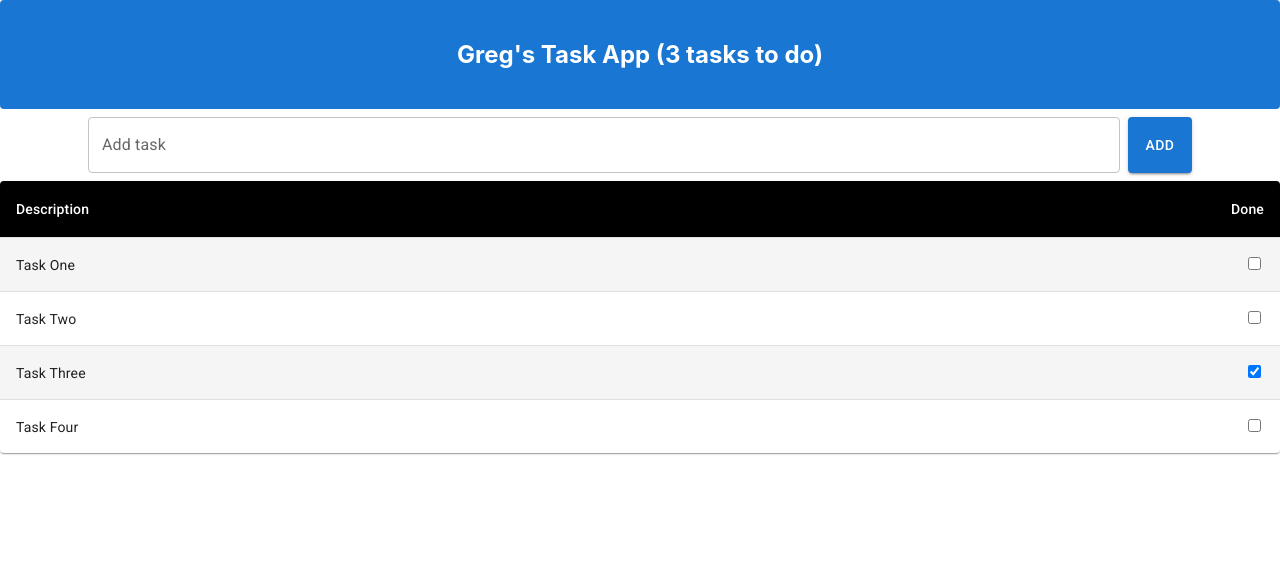
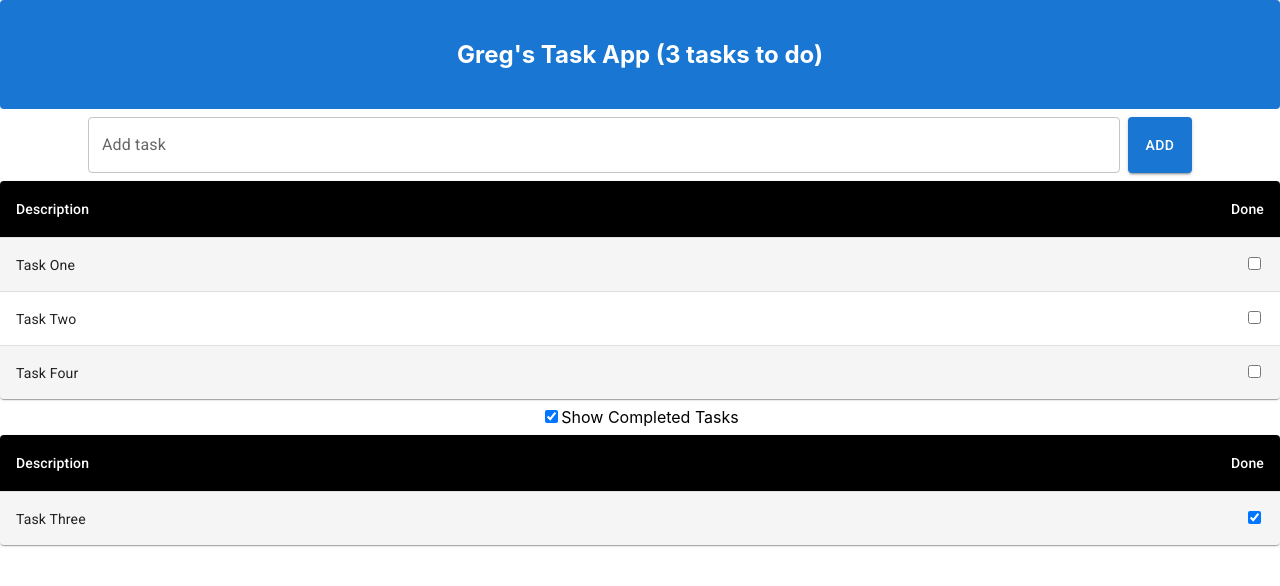
Before and after one commit to GregoryInnovo/ReactHooksProjects, a React (Create React App) app: page / in a window 1280 px wide. Shown: the top 586 px of the page. Built offline with nearby package versions, Linux system fonts and the light colour scheme.

Commit message:
shows the table of task completed

```diff
--- a/src/App.js
+++ b/src/App.js
@@ -1,7 +1,11 @@
 import React, { useState } from "react";
+/* Import custom components */
 import { TaskRow } from "./components/TaskRow";
 import { TaskBanner } from "./components/TaskBanner";
 import { TaskCreator } from "./components/TaskCreator";
+import { VisibilityControl } from "./components/VisibilityControl";
+
+/* Styles for the table container */
 import { styled } from "@mui/material/styles";
 import Table from "@mui/material/Table";
 import TableBody from "@mui/material/TableBody";
@@ -10,6 +14,7 @@ import TableContainer from "@mui/material/TableContainer";
 import TableHead from "@mui/material/TableHead";
 import TableRow from "@mui/material/TableRow";
 import Paper from "@mui/material/Paper";
+import Box from "@mui/material/Box";
 
 export default function App() {
   const [userName, setUserName] = useState("Greg");
@@ -20,21 +25,25 @@ export default function App() {
     { name: "Task Four", done: false },
   ]);
 
-  const createNewTask = taskName => {
-    if(!taskItems.find(t => t.name === taskName)) {
-      setTaskItems([...taskItems, {name: taskName, done: false}])
+  const [showCompleted, setShowCompleted] = useState(true);
+
+  const createNewTask = (taskName) => {
+    if (!taskItems.find((t) => t.name === taskName)) {
+      setTaskItems([...taskItems, { name: taskName, done: false }]);
     }
-  }
+  };
 
   const toggleTask = (task) =>
     setTaskItems(
       taskItems.map((t) => (t.name === task.name ? { ...t, done: !t.done } : t))
     );
 
-  const taskTableRows = () =>
-    taskItems.map((task, index) => (
-      <TaskRow task={task} key={index} toggleTask={toggleTask} />
-    ));
+  const taskTableRows = (doneValue) =>
+    taskItems
+      .filter((task) => task.done === doneValue)
+      .map((task, index) => (
+        <TaskRow task={task} key={index} toggleTask={toggleTask} />
+      ));
 
   const StyledTableCell = styled(TableCell)(({ theme }) => ({
     [`&.${tableCellClasses.head}`]: {
@@ -58,9 +67,30 @@ export default function App() {
               <StyledTableCell align="right">Done</StyledTableCell>
             </TableRow>
           </TableHead>
-          <TableBody>{taskTableRows()}</TableBody>
+          <TableBody>{taskTableRows(false)}</TableBody>
         </Table>
       </TableContainer>
+
+      <Box sx={{ textAlign: "center", m: 1 }}>
+        <VisibilityControl
+          description="Completed Tasks"
+          isChecked={showCompleted}
+          callback={setShowCompleted}
+        />
+      </Box>
+      {showCompleted && (
+        <TableContainer component={Paper}>
+          <Table sx={{ minWidth: 700 }} aria-label="customized table">
+            <TableHead>
+              <TableRow>
+                <StyledTableCell>Description</StyledTableCell>
+                <StyledTableCell align="right">Done</StyledTableCell>
+              </TableRow>
+            </TableHead>
+            <TableBody>{taskTableRows(true)}</TableBody>
+          </Table>
+        </TableContainer>
+      )}
     </>
   );
 }
--- a/src/components/VisibilityControl.jsx
+++ b/src/components/VisibilityControl.jsx
@@ -0,0 +1,15 @@
+import React from "react";
+
+export const VisibilityControl = (props) => {
+  return (
+    <div>
+      <input
+        type="checkbox"
+        checked={props.isChecked}
+        onChange={(e) => props.callback(e.target.checked)}
+      />
+
+      <label>Show {props.description}</label>
+    </div>
+  );
+};
```
